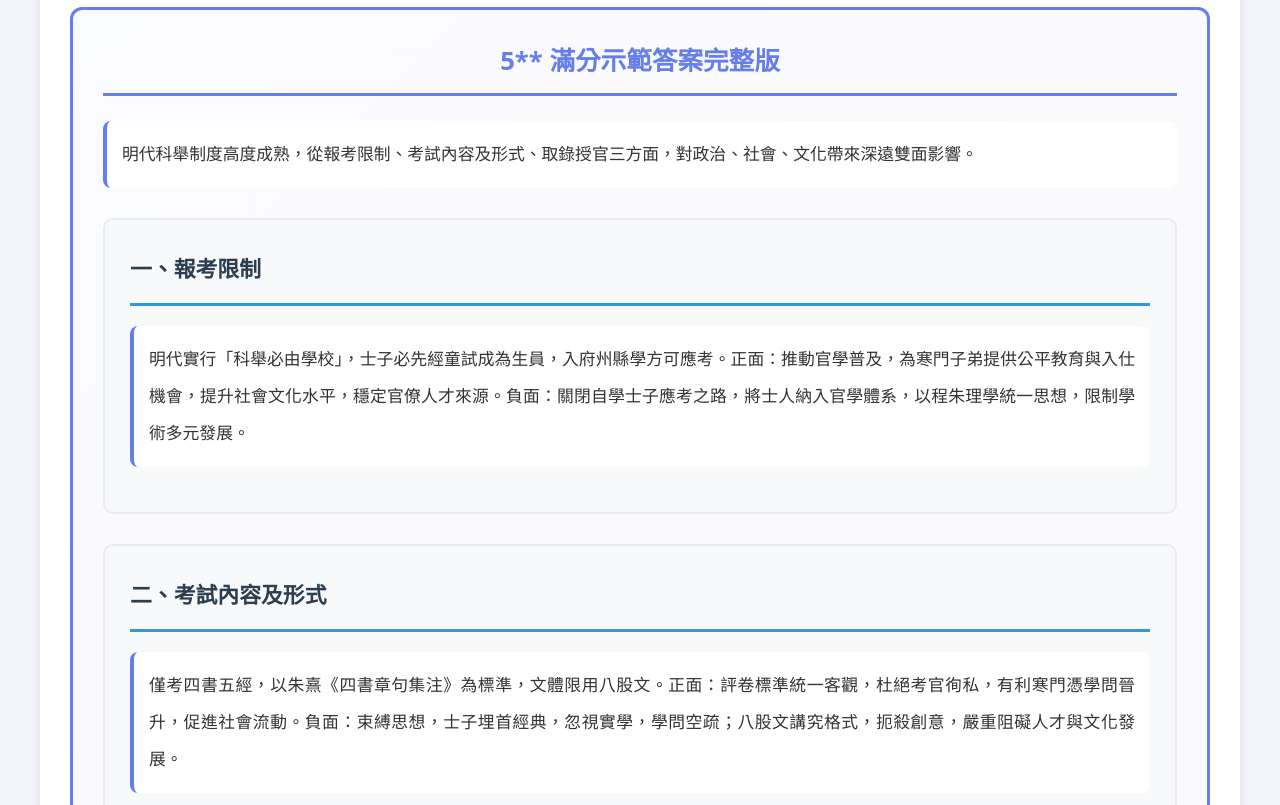
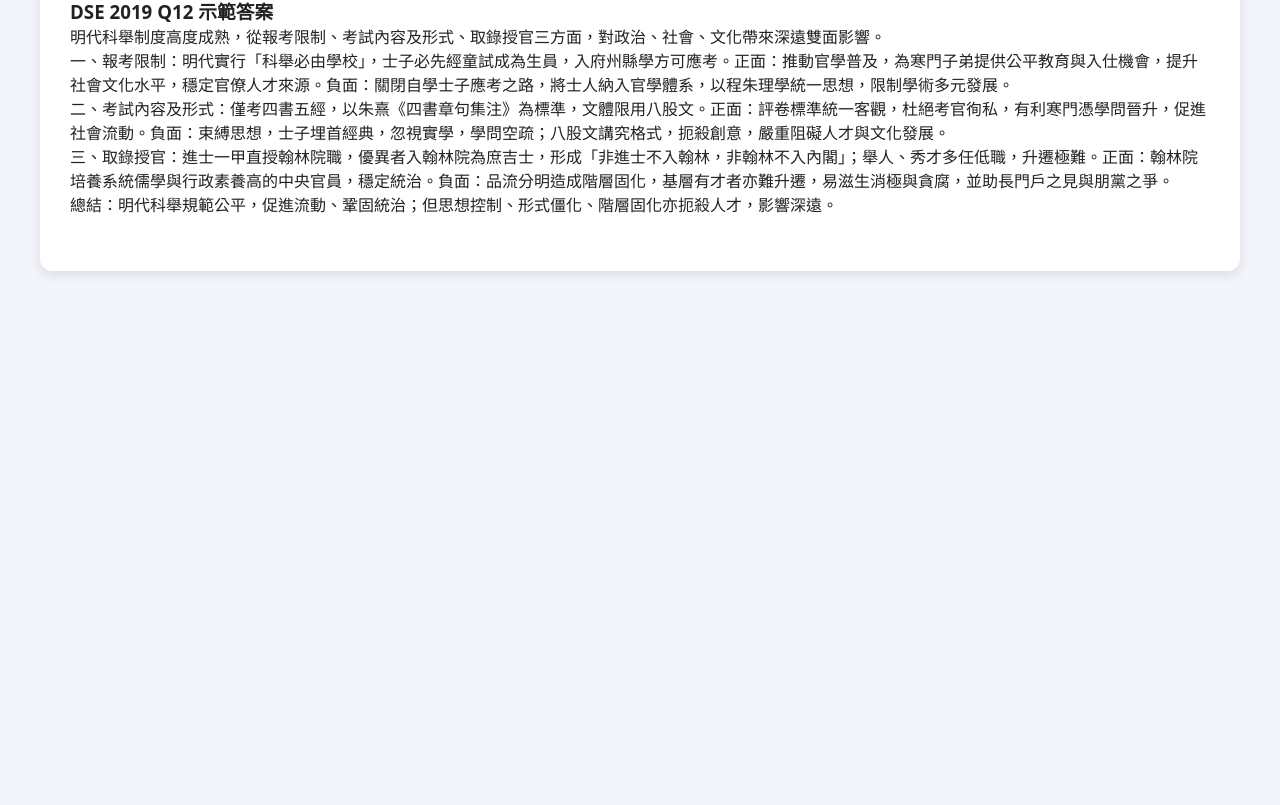
Before and after one commit to skyforexcellence/Skyforexcellence, a Vue app: page /#/keju/2019 in a window 1280 px wide. Shown: the part 4015-4820 px from the top of the page. After the commit the page ends 4348 px from the top, so only its background shows below. Built offline with nearby package versions, Linux system fonts and the light colour scheme.

Commit message:
添加各年DSE真題5**滿分示範答案（純文字版）

```diff
--- a/src/views/keju/Keju2018.vue
+++ b/src/views/keju/Keju2018.vue
@@ -103,21 +103,6 @@
             </div>
           </div>
         </div>
-
-        <div class="full-answer-section">
-          <h3 class="full-answer-title">5** 滿分示範答案完整版</h3>
-          <div class="full-answer-content">
-            <p class="answer-paragraph">資料二提出「宋代科舉取士體現了公開考試、平等競爭、擇優錄用的原則」，這一觀點完全符合史實。宋代通過一系列科舉制度改革，徹底扭轉了唐代科舉的舞弊風氣，建立了一套高度客觀、公平的選官體系，充分印證了資料二的觀點，具體分析如下：</p>
-
-            <p class="answer-paragraph"><strong>第一，宋代建立嚴密的防弊制度，從技術層面杜絕考官徇私，保障考試的客觀公平，體現平等競爭的原則。</strong>根據資料一，宋朝推行糊名、謄錄、鎖院、覆考等一系列防弊措施，令考試規則更為公允縝密。從史實來看，唐代科舉無需糊名謄錄，考官可直接看到考生的姓名、字跡，徇私舞弊極為便利；而宋代的糊名制度將考生的姓名、籍貫全部密封，謄錄制度則由專人抄寫答卷，考官完全無法得知答卷者的身份，也無法通過字跡認人，從根本上杜絕了考官因個人好惡、親疏關係徇私偏袒的可能。同時鎖院制度將考官全程隔離，覆考制度設置二次評卷，進一步確保評卷的客觀公正，所有考生無論出身，都只能憑答卷內容競爭，完全體現了平等競競爭、擇優錄用的原則。</p>
-
-            <p class="answer-paragraph"><strong>第二，宋代創立殿試制度，將最終錄取權收歸皇帝，杜絕請託舞弊，同時提升考試的公開性與權威性。</strong>根據資料一，宋代在省試後增設殿試，由皇帝親自覆試定名次，有效防止舞弊，保證考試的客觀公平。從史實來看，殿試制度由宋太祖正式確立，規定省試合格的考生必須經過皇帝親自主持的殿試，才能最終及第，及第者全部成為「天子門生」，避免了唐代以來考官與考生結成師生門生關係、形成朋黨徇私的弊端。同時，殿試的錄取名單完全公開，向全天下昭示錄取結果，徹底實現了公開考試的原則，也打破了權貴對錄取的干預，讓所有考生在皇帝面前擁有平等的競爭機會，吸引了大量寒門士子投考。</p>
-
-            <p class="answer-paragraph"><strong>第三，宋代廢除唐代的公卷、通榜制度，確立「以考試成績為唯一錄取標準」的規則，徹底落實擇優錄用的原則。</strong>根據資料一，宋朝廢除唐朝公卷和通榜制度，一律以考生的成績為錄取準則，大幅減低權貴請託舞弊之風。從史實來看，唐代科舉允許考生考前向達官貴人、主考官投遞行卷、公卷，主考官可通過通榜制度，根據考生的聲望、名人推薦提前定錄取名單，考試成績並非錄取的決定因素，高門世家子弟憑藉家族聲望與人脈，天然擁有巨大優勢，寒門士子根本無法與之公平競爭。宋代廢除這一制度後，無論考生的出身、背景、社會聲望如何，最終的錄取與否，完全取決於考試答卷的成績，真正實現了「平等競了「平等競爭、擇優錄用」，徹底貫徹了資料二提出的核心原則。</p>
-
-            <p class="answer-paragraph conclusion"><strong>綜上，</strong>宋代科舉通過防弊制度的完善、殿試制度的創立、錄取規則的規範，從制度層面全面實現了公開考試、平等競爭、擇優錄用的原則，不僅印證了資料二的觀點，更奠定了中國古代科舉制度的公平化基礎，對後世產生了深遠影響。</p>
-          </div>
-        </div>
       </div>
     </div>
 
@@ -204,14 +189,22 @@
         </div>
 
         <div class="full-answer-section">
-          <h3 class="full-answer-title">5** 滿分示範答案完整版</h3>
+          <h3 class="full-answer-title">DSE 2018 Q12(a) 示範答案</h3>
+          <div class="full-answer-content">
+            <p class="answer-paragraph">資料二提出「宋代科舉取士體現了公開考試、平等競爭、擇優錄用的原則」，這一觀點完全符合史實。宋代通過一系列科舉改革，建立高度客觀公平的選官體系，充分印證資料二的觀點。</p>
+            <p class="answer-paragraph">第一，宋代推行糊名、謄錄、鎖院、覆考等嚴密防弊制度，從技術層面杜絕考官徇私，保障考試公平。唐代科舉未實行糊名謄錄，考官易憑姓名、字跡舞弊；宋代密封考生資料，並由专人抄寫答卷，考官無法辨認考生身份，再以鎖院、覆考確保評卷公正，所有考生只能憑成績競爭，體現平等競爭、擇優錄用。</p>
+            <p class="answer-paragraph">第二，宋代創立殿試，由皇帝親自覆試定名次，錄取權收歸中央，有效防止請託舞弊與朋黨之弊。及第者成為「天子門生」，錄取結果公開天下，提升考試權威性與公開性，進一步體現公開公平原則。</p>
+            <p class="answer-paragraph">第三，宋代廢除唐代行卷、公卷、通榜等制度，確立以考試成績為唯一錄取標準。唐代錄取深受家世、人脈、推薦影響，不利寒門；宋代不論出身背景，一律憑答卷優劣錄取，真正落實平等競爭、擇優錄用。</p>
+            <p class="answer-paragraph conclusion">總上，宋代科舉在防弊、殿試、錄取規則三方面全面實現公開、平等、擇優，印證資料二觀點，奠定科舉公平化基礎。</p>
+          </div>
+        </div>
+
+        <div class="full-answer-section">
+          <h3 class="full-answer-title">DSE 2018 Q12(b) 示範答案</h3>
           <div class="full-answer-content">
             <p class="answer-paragraph">明代科舉在唐宋基礎上更趨嚴密規範，資料三提及的「科舉必由學校」與「分區域配額取士」是其核心內容。</p>
-
             <p class="answer-paragraph">第一，「科舉必由學校」規定士子必先應童試，合格者稱生員（秀才），進入府、州、縣學學習，方可參加鄉試、會試、殿試，使學校教育與科舉完全綁定。明代建立由中央至地方的完整官學體系，學習內容圍繞四書五經與程朱理學，只有入學合格者才能應考，既保證士子學養，也強化朝廷對士人之思想控制。</p>
-
             <p class="answer-paragraph">第二，「分區域配額取士」體現為南北分卷（後發展為南、北、中三卷）。明初錄取無地域限制，南方士子文化較盛，長期壟斷中式名額。朝廷遂按地區分配名額，保障北方及邊遠士子亦有入仕機會，平衡全國政治利益，加強中央對地方的統治。</p>
-
             <p class="answer-paragraph conclusion">總上，兩項制度分別規範報考資格與錄取公平，構成明代科舉成熟體制。</p>
           </div>
         </div>
@@ -388,60 +381,4 @@
 .pitfall-text strong {
   color: #d35400;
 }
-
-.full-answer-section {
-  margin: 30px 0;
-  padding: 30px;
-  background: linear-gradient(135deg, #667eea08 0%, #764ba208 100%);
-  border: 3px solid #667eea;
-  border-radius: 12px;
-}
-
-.full-answer-title {
-  font-size: 1.6em;
-  font-weight: bold;
-  color: #667eea;
-  text-align: center;
-  margin: 0 0 25px 0;
-  padding-bottom: 15px;
-  border-bottom: 3px solid #667eea;
-}
-
-.full-answer-content {
-  font-size: 1.05em;
-  line-height: 2.2;
-  color: #333;
-}
-
-.answer-paragraph {
-  margin: 20px 0;
-  padding: 15px;
-  background: white;
-  border-left: 4px solid #667eea;
-  border-radius: 8px;
-  text-align: justify;
-}
-
-.answer-paragraph.conclusion {
-  background: linear-gradient(135deg, #667eea20 0%, #764ba220 100%);
-  border-left-color: #f5576c;
-  font-weight: bold;
-}
-
-.answer-section {
-  margin: 30px 0;
-  padding: 25px;
-  background: #f8f9fa;
-  border-radius: 10px;
-  border: 2px solid #e9ecef;
-}
-
-.answer-section-title {
-  font-size: 1.3em;
-  font-weight: bold;
-  color: #2c3e50;
-  margin: 0 0 20px 0;
-  padding-bottom: 10px;
-  border-bottom: 3px solid #3498db;
-}
 </style>
--- a/src/views/keju/Keju2019.vue
+++ b/src/views/keju/Keju2019.vue
@@ -158,28 +158,12 @@
         </div>
 
         <div class="full-answer-section">
-          <h3 class="full-answer-title">5** 滿分示範答案完整版</h3>
+          <h3 class="full-answer-title">DSE 2019 Q12 示範答案</h3>
           <div class="full-answer-content">
             <p class="answer-paragraph">明代科舉制度高度成熟，從報考限制、考試內容及形式、取錄授官三方面，對政治、社會、文化帶來深遠雙面影響。</p>
-
-            <div class="answer-section">
-              <h4 class="answer-section-title">一、報考限制</h4>
-
-              <p class="answer-paragraph">明代實行「科舉必由學校」，士子必先經童試成為生員，入府州縣學方可應考。正面：推動官學普及，為寒門子弟提供公平教育與入仕機會，提升社會文化水平，穩定官僚人才來源。負面：關閉自學士子應考之路，將士人納入官學體系，以程朱理學統一思想，限制學術多元發展。</p>
-            </div>
-
-            <div class="answer-section">
-              <h4 class="answer-section-title">二、考試內容及形式</h4>
-
-              <p class="answer-paragraph">僅考四書五經，以朱熹《四書章句集注》為標準，文體限用八股文。正面：評卷標準統一客觀，杜絕考官徇私，有利寒門憑學問晉升，促進社會流動。負面：束縛思想，士子埋首經典，忽視實學，學問空疏；八股文講究格式，扼殺創意，嚴重阻礙人才與文化發展。</p>
-            </div>
-
-            <div class="answer-section">
-              <h4 class="answer-section-title">三、取錄授官</h4>
-
-              <p class="answer-paragraph">進士一甲直授翰林院職，優異者入翰林院為庶吉士，形成「非進士不入翰林，非翰林不入內閣」；舉人、秀才多任低職，升遷極難。正面：翰林院培養系統儒學與行政素養高的中央官員，穩定統治。負面：品流分明造成階層固化，基層有才者亦難升遷，易滋生消極與貪腐，並助長門戶之見與朋黨之爭。</p>
-            </div>
-
+            <p class="answer-paragraph">一、報考限制：明代實行「科舉必由學校」，士子必先經童試成為生員，入府州縣學方可應考。正面：推動官學普及，為寒門子弟提供公平教育與入仕機會，提升社會文化水平，穩定官僚人才來源。負面：關閉自學士子應考之路，將士人納入官學體系，以程朱理學統一思想，限制學術多元發展。</p>
+            <p class="answer-paragraph">二、考試內容及形式：僅考四書五經，以朱熹《四書章句集注》為標準，文體限用八股文。正面：評卷標準統一客觀，杜絕考官徇私，有利寒門憑學問晉升，促進社會流動。負面：束縛思想，士子埋首經典，忽視實學，學問空疏；八股文講究格式，扼殺創意，嚴重阻礙人才與文化發展。</p>
+            <p class="answer-paragraph">三、取錄授官：進士一甲直授翰林院職，優異者入翰林院為庶吉士，形成「非進士不入翰林，非翰林不入內閣」；舉人、秀才多任低職，升遷極難。正面：翰林院培養系統儒學與行政素養高的中央官員，穩定統治。負面：品流分明造成階層固化，基層有才者亦難升遷，易滋生消極與貪腐，並助長門戶之見與朋黨之爭。</p>
             <p class="answer-paragraph conclusion">總結：明代科舉規範公平，促進流動、鞏固統治；但思想控制、形式僵化、階層固化亦扼殺人才，影響深遠。</p>
           </div>
         </div>
@@ -407,60 +391,4 @@
 .pitfall-text strong {
   color: #d35400;
 }
-
-.full-answer-section {
-  margin: 30px 0;
-  padding: 30px;
-  background: linear-gradient(135deg, #667eea08 0%, #764ba208 100%);
-  border: 3px solid #667eea;
-  border-radius: 12px;
-}
-
-.full-answer-title {
-  font-size: 1.6em;
-  font-weight: bold;
-  color: #667eea;
-  text-align: center;
-  margin: 0 0 25px 0;
-  padding-bottom: 15px;
-  border-bottom: 3px solid #667eea;
-}
-
-.full-answer-content {
-  font-size: 1.05em;
-  line-height: 2.2;
-  color: #333;
-}
-
-.answer-paragraph {
-  margin: 20px 0;
-  padding: 15px;
-  background: white;
-  border-left: 4px solid #667eea;
-  border-radius: 8px;
-  text-align: justify;
-}
-
-.answer-paragraph.conclusion {
-  background: linear-gradient(135deg, #667eea20 0%, #764ba220 100%);
-  border-left-color: #f5576c;
-  font-weight: bold;
-}
-
-.answer-section {
-  margin: 30px 0;
-  padding: 25px;
-  background: #f8f9fa;
-  border-radius: 10px;
-  border: 2px solid #e9ecef;
-}
-
-.answer-section-title {
-  font-size: 1.3em;
-  font-weight: bold;
-  color: #2c3e50;
-  margin: 0 0 20px 0;
-  padding-bottom: 10px;
-  border-bottom: 3px solid #3498db;
-}
 </style>
--- a/src/views/keju/Keju2020.vue
+++ b/src/views/keju/Keju2020.vue
@@ -85,22 +85,11 @@
         </div>
 
         <div class="full-answer-section">
-          <h3 class="full-answer-title">5** 滿分示範答案完整版</h3>
+          <h3 class="full-answer-title">DSE 2020 Q12(a) 示範答案</h3>
           <div class="full-answer-content">
             <p class="answer-paragraph">唐、明科舉在途徑與科目上差異明顯，對社會階層流動的作用截然不同。</p>
-
-            <div class="answer-section">
-              <h4 class="answer-section-title">唐代科舉</h4>
-
-              <p class="answer-paragraph">唐代科舉多途並進，分生徒、鄉貢與制科，科目繁多，包括明經、進士等。生徒多為高門子弟，進士科最重但盛行行卷、通榜，錄取深受家世、人脈、推薦影響，寒門極難競爭。因此唐代科舉雖打破門閥壟斷，卻仍由高門主導，進士中寒門所佔比例甚低，社會流動有限。</p>
-            </div>
-
-            <div class="answer-section">
-              <h4 class="answer-section-title">明代科舉</h4>
-
-              <p class="answer-paragraph">明代科舉途徑單一，僅進士一途，實行童試、鄉試、會試、殿試四級考試，並堅持「科舉必由學校」，不論出身均須經同一流程。科目與內容高度標準化，統一以四書五經、八股文取士，評卷標準客觀，高門特權大減。雖然層層考試與八股文不利部分人才晉升，但整體上更為公平，寒門出身進士比例大幅提高，有效推動社會階層流動。</p>
-            </div>
-
+            <p class="answer-paragraph">唐代科舉多途並進，分生徒、鄉貢與制科，科目繁多，包括明經、進士等。生徒多為高門子弟，進士科最重但盛行行卷、通榜，錄取深受家世、人脈、推薦影響，寒門極難競爭。因此唐代科舉雖打破門閥壟斷，卻仍由高門主導，進士中寒門所佔比例甚低，社會流動有限。</p>
+            <p class="answer-paragraph">明代科舉途徑單一，僅進士一途，實行童試、鄉試、會試、殿試四級考試，並堅持「科舉必由學校」，不論出身均須經同一流程。科目與內容高度標準化，統一以四書五經、八股文取士，評卷標準客觀，高門特權大減。雖然層層考試與八股文不利部分人才晉升，但整體上更為公平，寒門出身進士比例大幅提高，有效推動社會階層流動。</p>
             <p class="answer-paragraph conclusion">總之，唐代科舉開放但不公，流動有限；明代單一標準化卻更公平，流動更為普及。</p>
           </div>
         </div>
@@ -282,60 +271,4 @@
 .pitfall-text strong {
   color: #d35400;
 }
-
-.full-answer-section {
-  margin: 30px 0;
-  padding: 30px;
-  background: linear-gradient(135deg, #667eea08 0%, #764ba208 100%);
-  border: 3px solid #667eea;
-  border-radius: 12px;
-}
-
-.full-answer-title {
-  font-size: 1.6em;
-  font-weight: bold;
-  color: #667eea;
-  text-align: center;
-  margin: 0 0 25px 0;
-  padding-bottom: 15px;
-  border-bottom: 3px solid #667eea;
-}
-
-.full-answer-content {
-  font-size: 1.05em;
-  line-height: 2.2;
-  color: #333;
-}
-
-.answer-paragraph {
-  margin: 20px 0;
-  padding: 15px;
-  background: white;
-  border-left: 4px solid #667eea;
-  border-radius: 8px;
-  text-align: justify;
-}
-
-.answer-paragraph.conclusion {
-  background: linear-gradient(135deg, #667eea20 0%, #764ba220 100%);
-  border-left-color: #f5576c;
-  font-weight: bold;
-}
-
-.answer-section {
-  margin: 30px 0;
-  padding: 25px;
-  background: #f8f9fa;
-  border-radius: 10px;
-  border: 2px solid #e9ecef;
-}
-
-.answer-section-title {
-  font-size: 1.3em;
-  font-weight: bold;
-  color: #2c3e50;
-  margin: 0 0 20px 0;
-  padding-bottom: 10px;
-  border-bottom: 3px solid #3498db;
-}
 </style>
--- a/src/views/keju/Keju2021.vue
+++ b/src/views/keju/Keju2021.vue
@@ -142,28 +142,12 @@
         </div>
 
         <div class="full-answer-section">
-          <h3 class="full-answer-title">5** 滿分示範答案完整版</h3>
+          <h3 class="full-answer-title">DSE 2021 Q12 示範答案</h3>
           <div class="full-answer-content">
             <p class="answer-paragraph">明代科舉對人才消長具雙面影響，既培養治國人才，亦扼殺創新與多元發展。</p>
-
-            <div class="answer-section">
-              <h4 class="answer-section-title">一、考試程序</h4>
-
-              <p class="answer-paragraph">實行「科舉必由學校」與四級嚴密考試。正面：普及官學，統一人才基礎素養，以公平程序選拔寒門俊彥，穩定官僚隊伍。負面：層層考試耗盡士子精力，專注科舉而輕實學，埋沒不擅考試卻有實才者。</p>
-            </div>
-
-            <div class="answer-section">
-              <h4 class="answer-section-title">二、考試內容及形式</h4>
-
-              <p class="answer-paragraph">限四書五經與程朱註釋，強行八股文。正面：標準統一，選拔公平，培養具儒家治國理念的官員。負面：束縛思想，士人只懂誦經而缺乏實務能力；八股扼殺創意，敗壞人才，不利學術與社會發展。</p>
-            </div>
-
-            <div class="answer-section">
-              <h4 class="answer-section-title">三、取錄授官</h4>
-
-              <p class="answer-paragraph">進士優者入翰林，位至高官；非進士難獲升遷。正面：清晰晉升路徑激勵向學，翰林院培育頂級政務人才。負面：品流固化，埋沒基層賢才，易引發消極、貪腐與朋黨傾軋，浪費人才資源。</p>
-            </div>
-
+            <p class="answer-paragraph">一、考試程序：實行「科舉必由學校」與四級嚴密考試。正面：普及官學，統一人才基礎素養，以公平程序選拔寒門俊彥，穩定官僚隊伍。負面：層層考試耗盡士子精力，專注科舉而輕實學，埋沒不擅考試卻有實才者。</p>
+            <p class="answer-paragraph">二、考試內容及形式：限四書五經與程朱註釋，強行八股文。正面：標準統一，選拔公平，培養具儒家治國理念的官員。負面：束縛思想，士人只懂誦經而缺乏實務能力；八股扼殺創意，敗壞人才，不利學術與社會發展。</p>
+            <p class="answer-paragraph">三、取錄授官：進士優者入翰林，位至高官；非進士難獲升遷。正面：清晰晉升路徑激勵向學，翰林院培育頂級政務人才。負面：品流固化，埋沒基層賢才，易引發消極、貪腐與朋黨傾軋，浪費人才資源。</p>
             <p class="answer-paragraph conclusion">總結：明代科舉建立公平規範的選才體系，長於培養儒官、穩定統治；但制度僵化，消滅思想、實學與多元人才，最終限制國家長遠發展。</p>
           </div>
         </div>
@@ -377,60 +361,4 @@
 .pitfall-text strong {
   color: #d35400;
 }
-
-.full-answer-section {
-  margin: 30px 0;
-  padding: 30px;
-  background: linear-gradient(135deg, #667eea08 0%, #764ba208 100%);
-  border: 3px solid #667eea;
-  border-radius: 12px;
-}
-
-.full-answer-title {
-  font-size: 1.6em;
-  font-weight: bold;
-  color: #667eea;
-  text-align: center;
-  margin: 0 0 25px 0;
-  padding-bottom: 15px;
-  border-bottom: 3px solid #667eea;
-}
-
-.full-answer-content {
-  font-size: 1.05em;
-  line-height: 2.2;
-  color: #333;
-}
-
-.answer-paragraph {
-  margin: 20px 0;
-  padding: 15px;
-  background: white;
-  border-left: 4px solid #667eea;
-  border-radius: 8px;
-  text-align: justify;
-}
-
-.answer-paragraph.conclusion {
-  background: linear-gradient(135deg, #667eea20 0%, #764ba220 100%);
-  border-left-color: #f5576c;
-  font-weight: bold;
-}
-
-.answer-section {
-  margin: 30px 0;
-  padding: 25px;
-  background: #f8f9fa;
-  border-radius: 10px;
-  border: 2px solid #e9ecef;
-}
-
-.answer-section-title {
-  font-size: 1.3em;
-  font-weight: bold;
-  color: #2c3e50;
-  margin: 0 0 20px 0;
-  padding-bottom: 10px;
-  border-bottom: 3px solid #3498db;
-}
 </style>
```
